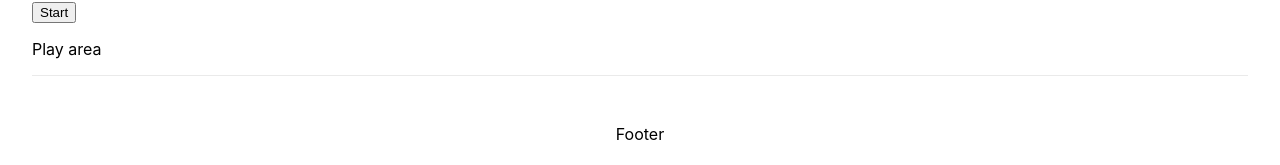
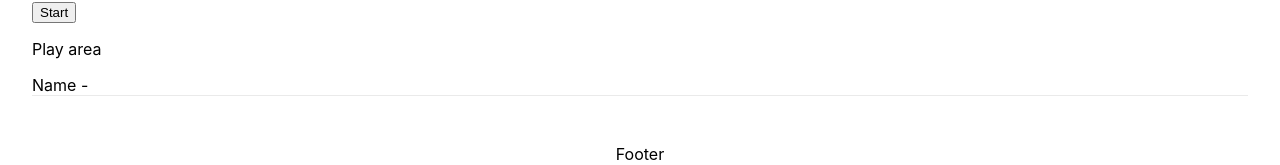
Before and after one commit to MoAnsir/disney-game, a Next.js app: page / in a window 1280 px wide. Shown: the part 213-378 px from the top of the page. Built offline with nearby package versions, Linux system fonts and the light colour scheme.

Commit message:
get correct image and name

```diff
--- a/components/Stage.js
+++ b/components/Stage.js
@@ -1,9 +1,16 @@
+import Image from "next/image";
 import React, { useEffect, useState } from "react";
 
 const Stage = () => {
   const [character, setCharacter] = useState([]);
-  const [answer, setAnswer] = useState([]);
+  const [answer, setAnswer] = useState("");
+  const [wrongAnswers, setWrongAnswers] = useState([]);
   console.log("🚀 ~ file: Stage.js ~ line 5 ~ Stage ~ character", character);
+
+  //TODO -
+  // some times the character ID fails and doesn't return anything, Put a check in to see if it fails if so call it again until it gives back a success.
+  // Once it had show a character put them in a black list so they cant be shown again
+  // Have a counter for the round
 
   // const randomCharacters = (data) => {
   //   for (let i = 0; i < 10; i++) {
@@ -17,14 +24,17 @@ const Stage = () => {
 
   const callAPI = async () => {
     setCharacter([]);
+    setAnswer("");
     try {
       const res = await fetch(`https://api.disneyapi.dev/characters/${randomNum()}`);
       const data = await res.json();
       console.log("🚀 ~ file: Stage.js ~ line 23 ~ callAPI ~ data", data);
       setCharacter(data);
+      setAnswer(data.name);
       //randomCharacters(data.data);
     } catch (err) {
-      console.log(err);
+      //Rerun the api call
+      console.log("--------", err);
     }
   };
 
@@ -40,6 +50,8 @@ const Stage = () => {
       <button onClick={() => callAPI()}>Start</button>
       <div>
         <p>Play area</p>
+        <div>{character.imageUrl && <Image width="450" height="450" src={character.imageUrl} alt="guess who" />}</div>
+        <div>Name - {answer}</div>
       </div>
     </main>
   );
```
